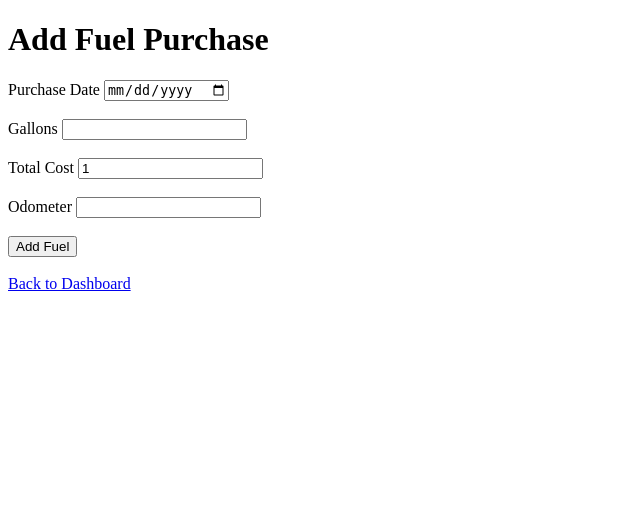
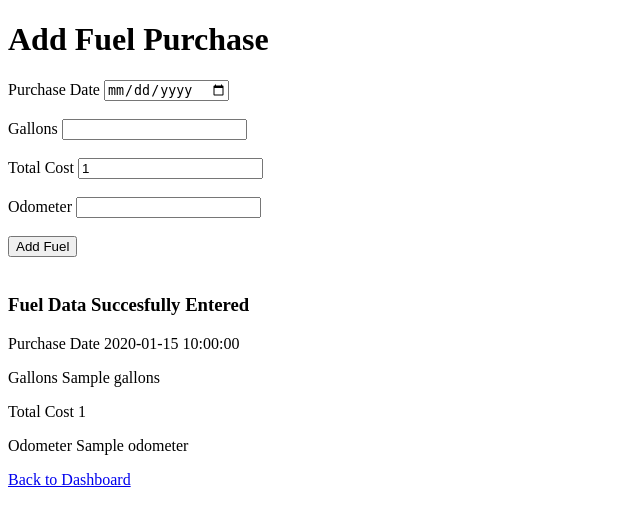
Before and after one commit to Esemayo/Trucking-Dashboard, a Flask app: template templates/add_fuel.html in a window 1280 px wide. Shown: the top 526 px of the page, without its empty margins (0-640 px from the left). Run offline with Flask 3, Linux system fonts and the light colour scheme; the template is opened without the code that fills it: most values are stand-ins (such as "Sample title", 1, 10 or a date in 2020); parts of the project's set-up code (start-up, migrations or seed data) failed here and were passed over.

Commit message:
Improved fuel input workflow and succesful entry retention

```diff
--- a/app.py
+++ b/app.py
@@ -30,7 +30,6 @@ def run_pipeline_route():
         pipeline_results=results,
         **get_home_data()
     )
-#to do add loads per day to load calculator for short local loads that can be repeated
 @app.route("/calculate_load", methods=["POST"])
 def calculate_load():
     miles_text = request.form.get("miles", "").strip()
@@ -72,6 +71,7 @@ def calculate_load():
     )
 # to do add better labels to calculator results screen
 # to do add a recent entries section to add loads
+#fix the database locking bug please
 @app.route("/add/load", methods=["GET", "POST"])
 def add_load():
     successful_entry = None
@@ -132,18 +132,18 @@ def add_load():
         successful_entry=successful_entry,
         **get_home_data()
     )
+# Todo set up div in add fuel html for succesful entries
 @app.route("/add/fuel", methods=["GET", "POST"])
 def add_fuel():
+    successful_entry = None
     if request.method=="POST":
         purchase_date = request.form.get("purchase_date")
         gallons = request.form.get("gallons")
         total_cost = request.form.get("total_cost")
         odometer = request.form.get("odometer")
-        last_odometer = None
         form_data = {
             "purchase_date": purchase_date,
             "gallons": gallons,
-            "total_cost": total_cost,
             "total_cost": total_cost,
             "odometer": odometer
         }
@@ -151,16 +151,17 @@ def add_fuel():
             "purchase_date": purchase_date,
             "gallons": gallons,
             "total_cost": total_cost,
-            "total_cost": total_cost,
             "odometer": odometer
         }
         cleaned_row_fuel, error = clean_row_fuel(row)
+        successful_entry = cleaned_row_fuel
         if error:
             print("Error:", error)
             return render_template(
                 "add_fuel.html",
                 form_data=form_data,
                 error=error,
+                successful_entry=None,
                 **get_home_data()
             )
         cleaned_row_fuel = calculate_cost_per_gallon(cleaned_row_fuel)
@@ -173,15 +174,16 @@ def add_fuel():
                 "add_fuel.html",
                 error="Fuel entry already exists",
                 form_data=form_data,
+                successful_entry=None,
                 **get_home_data()
             )
         finally:
             conn.close()
-        return redirect(url_for("home"))
     return render_template(
         "add_fuel.html",
         error=None,
         form_data={},
+        successful_entry=successful_entry,
         **get_home_data()
     )
 @app.route("/set/expenses", methods=["GET", "POST"])
@@ -193,34 +195,45 @@ def set_expenses():
             expense_name,
             monthly_cost
         )
+        form_data = {
+            "expense_name": expense_name,
+            "monthly_cost": monthly_cost
+        }
         if errors:
             return render_template(
                 "set_expenses.html",
                 error=errors[0],
+                form_data=form_data,
                 **get_home_data()
             )
         conn = db_connection()
-        create_expense_table(conn)
         try:
+            create_expense_table(conn)
             insert_expense(conn, expense_name, monthly_cost)
+            return redirect(url_for("set_expenses"))
         except sqlite3.IntegrityError:
+            expenses = get_all_expenses(conn)
+            total_monthly_cost = total_expense(conn)
+            conn.close()
             return render_template(
                 "set_expenses.html",
                 error="Expense was repeated",
+                expenses=expenses,
+                total_monthly_cost=total_monthly_cost,
+                form_data=form_data,
                 **get_home_data()
-            )
-        return redirect(url_for("set_expenses"))
+                )
     conn = db_connection()
     expenses = get_all_expenses(conn)
     total_monthly_cost = total_expense(conn)
+    conn.close()
     return render_template(
         "set_expenses.html",
         error=None,
         expenses=expenses,
         total_monthly_cost=total_monthly_cost,
         form_data={}
-    )
-
+        )
 def get_home_data():
     summary_data = daily_summary()
     date, total_profit, daily_miles, load_count, avg_profit_per_mile = summary_data
--- a/src/db.py
+++ b/src/db.py
@@ -81,7 +81,9 @@ def create_expense_table(conn):
     CREATE TABLE IF NOT EXISTS expenses(
             id INTEGER PRIMARY KEY AUTOINCREMENT,
             expense_name TEXT,
-            monthly_cost REAL
+            monthly_cost REAL,
+            UNIQUE(expense_name)
+
     );
     """)
 def insert_expense(conn, expense_name, monthly_cost):
--- a/templates/add_fuel.html
+++ b/templates/add_fuel.html
@@ -34,6 +34,13 @@
     {% endfor %}
     </div>
     {% endif %}
+    {%if successful_entry %}
+        <h3>Fuel Data Succesfully Entered</h3>
+        <p>Purchase Date {{ successful_entry.purchase_date }}</p>
+        <p>Gallons {{ successful_entry.gallons }}</p>
+        <p>Total Cost {{ successful_entry.total_cost }}</p>
+        <p>Odometer {{ successful_entry.odometer }}</p>
+    {% endif %}
     </div>
     <a href="{{ url_for('home') }}">Back to Dashboard</a>
   </body>
--- a/templates/set_expenses.html
+++ b/templates/set_expenses.html
@@ -9,12 +9,12 @@
 
 <form method="POST" action="{{ url_for('set_expenses') }}">
   <label for="expense_name">Monthly expense name</label>
-  <input type="text" name="expense_name" id="expense_name" placeholder="Truck payment" required>
+  <input type="text" name="expense_name" id="expense_name" placeholder="Truck payment" required value="{{form_data.get('expense_name', '')}}">
 
   <br><br>
 
   <label for="monthly_cost">Monthly cost ($)</label>
-  <input type="number" name="monthly_cost" id="monthly_cost" step="0.01" min="0" placeholder="954.00" required>
+  <input type="number" name="monthly_cost" id="monthly_cost" step="0.01" min="0" placeholder="954.00" required value="{{form_data.get('monthly_cost', '')}}">
 
   <br><br>
 
@@ -24,4 +24,4 @@
     <p>{{ expense[0] }} - ${{ "{:,.2f}".format(expense[1]) }}</p>
 {% endfor %}
 <p>Total Cost -  ${{ "{:,.2f}".format(total_monthly_cost) }}</p>
-<a href="{{ url_for('home') }}">Back to Dashboard</a>
+<a href="/">Back to Dashboard</a>
```
